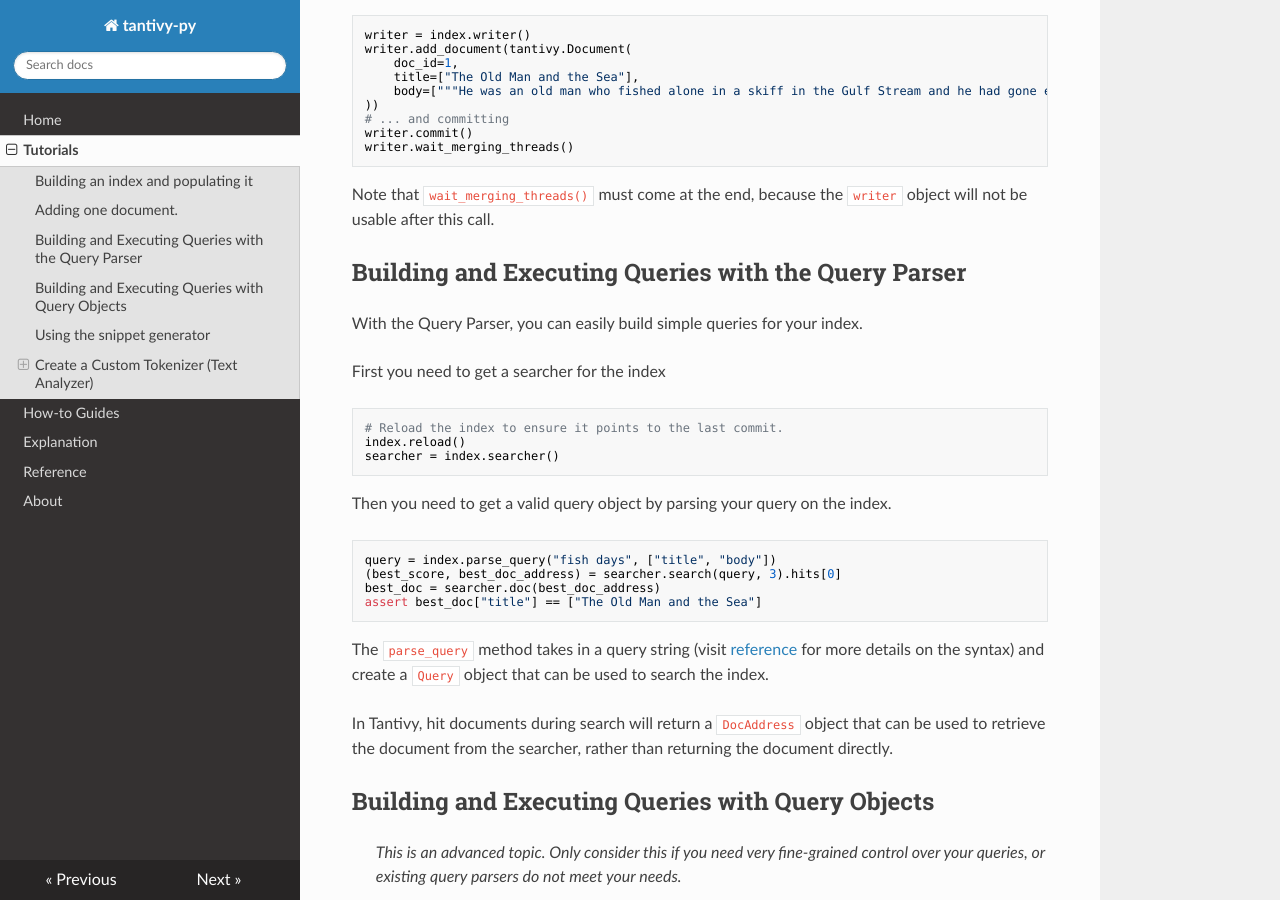
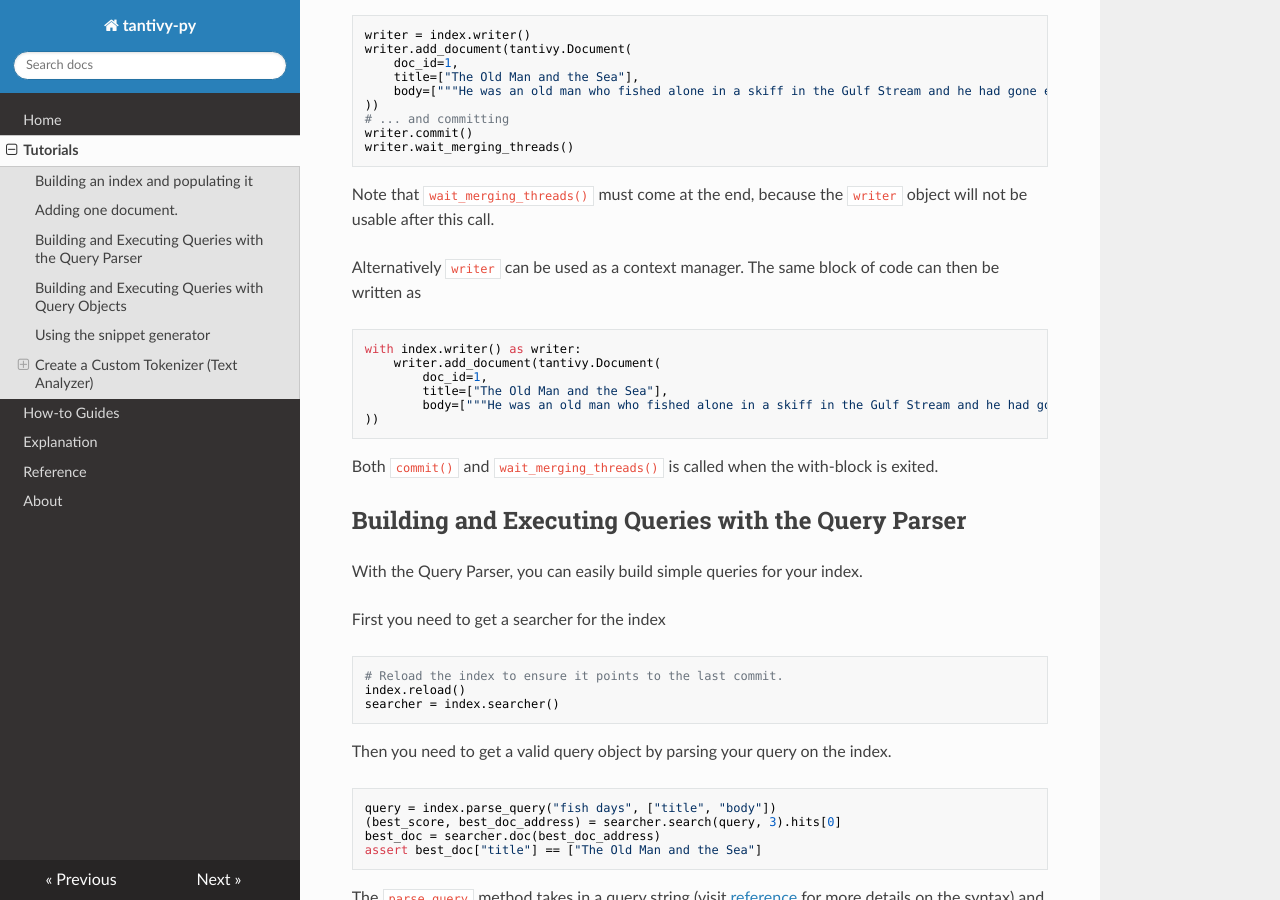
Before and after one commit to quickwit-oss/tantivy-py, an MkDocs documentation site: the page built from docs/tutorials.md, in a window 1280 px wide and 900 px high, scrolled down 1063 px. Built offline with MkDocs 1.6.1, drawn with Linux system fonts in a browser that asks for light colours; nearby versions of some CDN libraries.

Commit message:
New paragraph in the documentation

````diff
--- a/docs/tutorials.md
+++ b/docs/tutorials.md
@@ -69,6 +69,19 @@ writer.wait_merging_threads()
 
 Note that `wait_merging_threads()` must come at the end, because
 the `writer` object will not be usable after this call.
+
+Alternatively `writer` can be used as a context manager. The same block of code can then be written as
+
+```python
+with index.writer() as writer:
+    writer.add_document(tantivy.Document(
+        doc_id=1,
+        title=["The Old Man and the Sea"],
+        body=["""He was an old man who fished alone in a skiff in the Gulf Stream and he had gone eighty-four days now without taking a fish."""],
+))
+```
+
+Both `commit()` and `wait_merging_threads()` is called when the with-block is exited.
 
 ## Building and Executing Queries with the Query Parser
 
````
